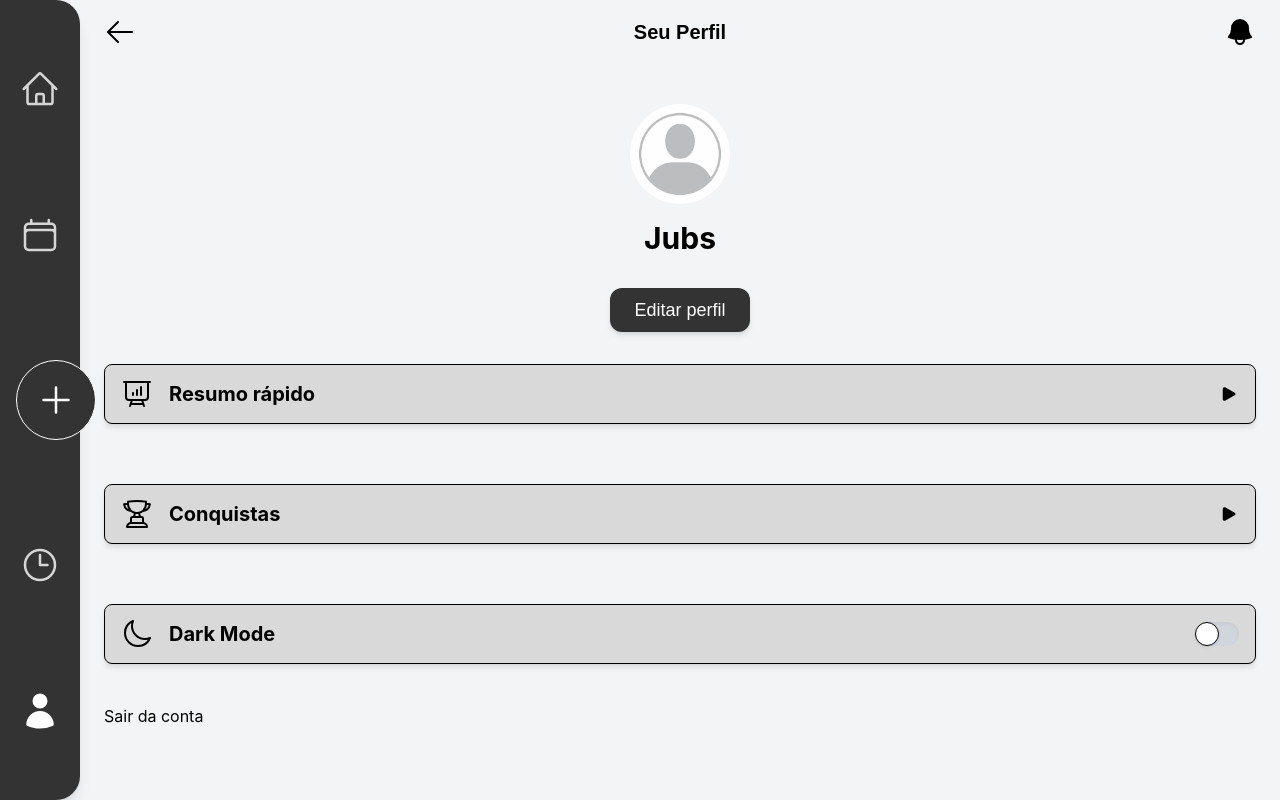
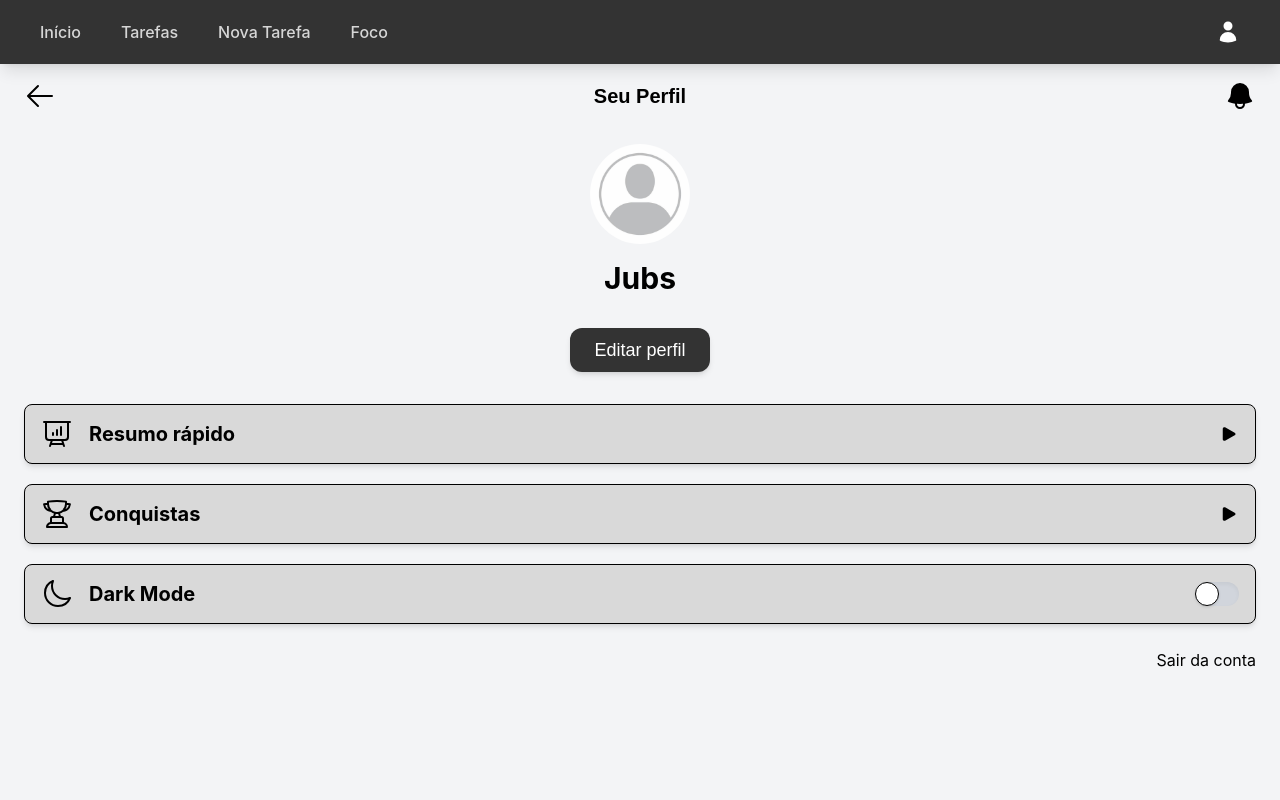
Before and after one commit to antigx/mega-to-do-list-front, a React (Vite) app: page /mega-to-do-list-front/perfil in a window 1280 px wide. Built offline with nearby package versions, Linux system fonts and the light colour scheme; a web font is replaced by a local one.

Commit message:
feat: alteração navbar desktop e tamanho pag overview

```diff
--- a/src/App.tsx
+++ b/src/App.tsx
@@ -1,7 +1,7 @@
 import { Outlet, Route, Routes } from "react-router-dom";
 import Dashboard from "./pages/Dashboard";
 import "./index.css";
-import Navbar from "./components/Navbar";
+import NavbarMobile from "./components/Navbar";
 import Home from "./pages/Home";
 import type { ReactNode } from "react";
 import NotFound from "./pages/NotFound";
@@ -16,6 +16,7 @@ import Cronometer from "./pages/Focus";
 import Achievments from "./pages/Achievments";
 import Overview from "./pages/Overview";
 import EditProfile from "./pages/EditProfile";
+import NavBarDesktop from "./components/NavBarDesktop";
 
 const tasks: Task[] = [
   {
@@ -102,9 +103,11 @@ const tasks: Task[] = [
 // Layout with Navbar
 const LayoutWithNavbar = ({ children }: { children: ReactNode }) => (
   <>
-    <Navbar />
-
-    <div className="flex-1 px-6 overflow-y-auto">{children}</div>
+    <NavbarMobile />
+    <NavBarDesktop />
+    <div className="flex-1 px-6 sm:mt-16 w-full max-w-[100vw] overflow-x-hidden">
+      <div className="mx-auto w-full">{children}</div>
+    </div>
   </>
 );
 
@@ -114,7 +117,7 @@ const LayoutWithoutNavbar = ({ children }: { children: ReactNode }) => (
 );
 function App() {
   return (
-    <main className="h-screen flex justify-center bg-gray-100">
+    <main className="h-screen w-full flex justify-center bg-gray-100 overflow-x-hidden">
       <Routes>
         {/* Routes WITHOUT Navbar */}
         <Route
--- a/src/components/GroupTask.tsx
+++ b/src/components/GroupTask.tsx
@@ -36,8 +36,7 @@ export default function GroupTask() {
   return (
     <div className="my-2 mb-20 md:mb-0 w-full">
       <h2 className="text-xl font-semibold py-2">Tarefas em Grupos</h2>
-      <div className="grid gap-4 grid-cols-1 md:grid-cols-2 lg:grid-cols-3">
-        {/* grid-cols-[repeat(auto-fill,_minmax(400px,_1fr))] */}
+      <div className="grid gap-4 grid-cols-1 sm:grid-cols-2 lg:grid-cols-3">
         {groupTasks.map((task, index) => (
           <GroupTaskCard
             key={index}
--- /dev/null
+++ b/src/components/NavBarDesktop.tsx
@@ -0,0 +1,43 @@
+import { NavLink } from "react-router-dom";
+import { UserIcon as UserIconOutline } from "@heroicons/react/24/outline";
+import { UserIcon as UserIconFilled } from "@heroicons/react/24/solid";
+
+export default function NavBarDesktop() {
+  return (
+    <nav className="hidden sm:flex w-full h-16 bg-[#333333] text-white px-10 items-center justify-between shadow-lg fixed top-0 left-0 z-40">
+      {/* Menu à esquerda */}
+      <div className="flex gap-10 text-base font-medium">
+        <NavItem to="/dash" label="Início" />
+        <NavItem to="/tarefas" label="Tarefas" />
+        <NavItem to="/add-tarefas" label="Nova Tarefa" />
+        <NavItem to="/foco" label="Foco" />
+      </div>
+
+      {/* Ícone de perfil à direita */}
+      <NavLink to="/perfil">
+        {({ isActive }) =>
+          isActive ? (
+            <UserIconFilled className="w-6 h-6 text-white" />
+          ) : (
+            <UserIconOutline className="w-6 h-6 text-white opacity-80 hover:opacity-100 transition-opacity" />
+          )
+        }
+      </NavLink>
+    </nav>
+  );
+}
+
+function NavItem({ to, label }: { to: string; label: string }) {
+  return (
+    <NavLink
+      to={to}
+      className={({ isActive }) =>
+        isActive
+          ? "text-white underline underline-offset-4"
+          : "text-white/80 hover:text-white transition-colors"
+      }
+    >
+      {label}
+    </NavLink>
+  );
+}
--- a/src/components/Navbar.tsx
+++ b/src/components/Navbar.tsx
@@ -13,14 +13,14 @@ import {
   UserIcon,
 } from "@heroicons/react/24/outline";
 
-export default function Navbar() {
+export default function NavbarMobile() {
   return (
     <aside
       className="text-white bg-[#333333]
       rounded-t-3xl sm:rounded-none sm:rounded-r-3xl
       w-full sm:w-20 h-16 sm:h-full shadow-lg
       flex sm:flex-col justify-evenly items-center
-      fixed bottom-0 left-0 sm:relative
+      fixed bottom-0 left-0 sm:hidden
       px-4 sm:px-0 sm:py-6 sm:gap-15 z-40"
     >
       {/* Ícones regulares */}
@@ -50,7 +50,7 @@ export default function Navbar() {
       <NavLink to="/add-tarefas">
         {({ isActive }) => (
           <div
-            className={`p-2 w-20 h-20 rounded-full relative -top-6 sm:top-0 sm:-right-4 flex items-center justify-center ${
+            className={`p-2 w-20 h-20 rounded-full relative -top-6 sm:top-0 sm:-right-4 flex items-center justify-center  duration-500 ${
               isActive
                 ? "border border-gray-secondary bg-white text-gray-secondary"
                 : "border border-white bg-gray-secondary text-white"
--- a/src/pages/Dashboard.tsx
+++ b/src/pages/Dashboard.tsx
@@ -8,7 +8,7 @@ import { ButtonNotification } from "../components/Button";
 export default function Dashboard({ tasks }: { tasks: Task[] }) {
   return (
     <>
-      <div className="flex justify-between">
+      <div className="flex justify-between pt-4">
         <div className="flex items-center gap-4">
           <img
             src={profileImage}
--- a/src/pages/Overview.tsx
+++ b/src/pages/Overview.tsx
@@ -4,14 +4,14 @@ import { useEffect, useState } from "react";
 
 export default function Overview() {
   const [color, setColor] = useState<string>("");
-  const percentage = 90;
+  const percentage = 80;
   useEffect(() => {
     if (percentage >= 80) {
       setColor("#00ff00");
     } else if (percentage >= 50) {
       setColor("#fff000");
     } else {
-      setColor("#ff00ff");
+      setColor("#ff0000");
     }
   }, [percentage]);
 
@@ -22,6 +22,7 @@ export default function Overview() {
         <p className="text-2xl text-center">
           Você está indo bem! Continue assim...
         </p>
+        <span>
           <CircularProgressbar
             value={percentage}
             text={`${percentage}%`}
@@ -36,6 +37,7 @@ export default function Overview() {
               pathTransitionDuration: 0.5,
             })}
           />
+        </span>
         <p className="text-2xl text-center">{percentage}/100 </p>
       </div>
     </>
--- a/src/pages/Profile.tsx
+++ b/src/pages/Profile.tsx
@@ -14,8 +14,7 @@ export default function Profile() {
   return (
     <>
       <Header text="Seu Perfil" />
-      <div>
-        <div className="flex flex-col gap-4  items-center py-10 h-full">
+      <div className="flex flex-col  gap-4 items-center py-4 h-full">
         <img
           src={profileImage}
           alt="Profile"
@@ -27,7 +26,7 @@ export default function Profile() {
         <Link to="/editar-perfil">
           <Button text="Editar perfil" />
         </Link>
-          <div className="flex flex-col gap-15 w-full">
+        <div className="flex flex-col gap-5 w-full">
           <ProfileOptionSelect
             icon={PresentationChartBarIcon}
             text={"Resumo rápido"}
@@ -47,8 +46,9 @@ export default function Profile() {
           </span>
         </div>
       </div>
+      <span className="w-full flex justify-end py-2">
         <a href="#">Sair da conta</a>
-      </div>
+      </span>{" "}
     </>
   );
 }
@@ -65,16 +65,15 @@ export function ProfileOptionSelect({
   route,
 }: ProfileOptionSelectProps) {
   return (
+    <Link to={route}>
       <span className="flex justify-between items-center border w-full h-15 px-4 bg-gray-primary rounded-lg shadow-md">
         <span className="flex gap-4 items-center">
           <Icon className="w-8 h-8" />
           <p className="text-xl font-bold">{text}</p>
+        </span>{" "}
+        <PlayIcon className="w-5 h-5" />
       </span>
-      <Link to={route}>
-        {" "}
-        <PlayIcon className="w-5 h-5" />
     </Link>
-    </span>
   );
 }
 interface ToggleSwitchProps {
```
Lines whose indentation alone changed are shown as unchanged.
